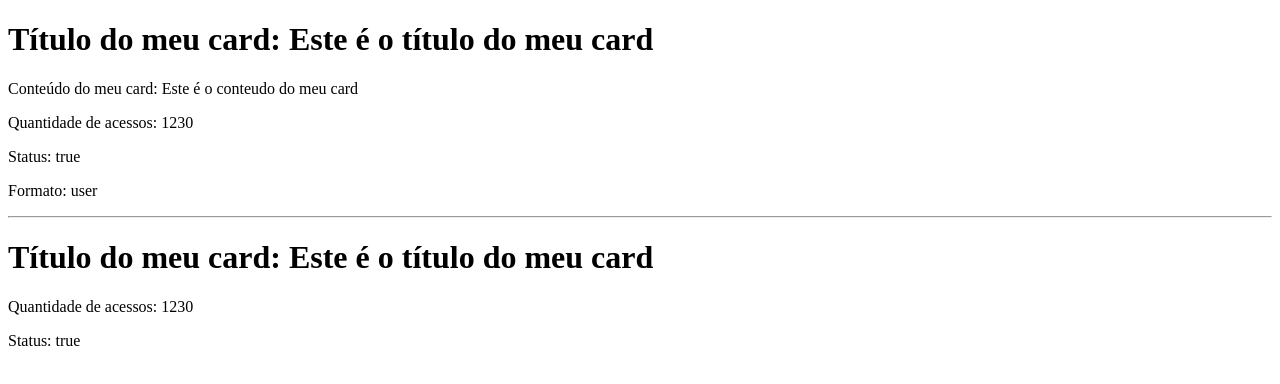
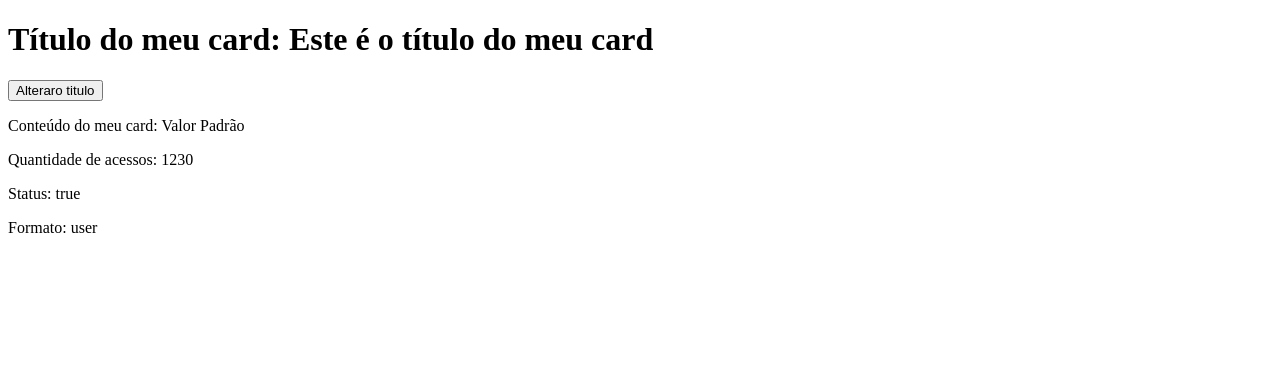
Before and after one commit to Purgato96/Vuejs, a Vue app: page / in a window 1280 px wide. Shown: the top 384 px of the page. Built offline with nearby package versions, Linux system fonts and the light colour scheme.

Commit message:
Recursos avançados Emit

```diff
--- a/src/App.vue
+++ b/src/App.vue
@@ -1,55 +1,26 @@
 <template>
-<!--
-<Vif />
-<VSHOW />
-<VTEXT />
-<VHTML />
-<VFOR />
-<VSLOT />
-<CARD>
-<template #header>
-<h1>Cabeçalho do meu card</h1>
-</template>
-<template #title>
-<h2>Título do meu card</h2>
-</template>
-<template #content>
-<p>aqui está o conteúdo do meu card</p>
-</template>
-</CARD>
-<VPRE />
-<VCLOAK />
-<VONCE />
-<VMEMO />
-<Composition/>
-<Options />
--->
-<CompositionCard
-  title="Este é o título do meu card"
-  :body="'Este é o conteudo do meu card'"
-  :access="1230"
-  :status="true"
-  format="user"
-/>
+  <CompositionCard
+    :title="card.title"
+    :access="card.access"
+    :status="card.status"
+    :format="card.format"
+    @updateTitle="changeTitle"
+  />
+
 </template>
 
 <script setup>
-/*
-import Vif from '@/components/Directives/VIF.vue'
-import VSHOW from '@/components/Directives/VSHOW.vue'
-import VTEXT from '@/components/Directives/VTEXT.vue'
-import VHTML from '@/components/Directives/VHTML.vue'
-import VFOR from '@/components/Directives/VFOR.vue'
-import VSLOT from '@/components/Directives/VSLOT.vue'
-import CARD from '@/components/Directives/CARD.vue'
-import VPRE from '@/components/Directives/VPRE.vue'
-import VCLOAK from '@/components/Directives/VCLOAK.vue'
-import VONCE from '@/components/Directives/VONCE.vue'
-import VMEMO from '@/components/Directives/VMEMO.vue'
-import Composition from '@/components/Register/Composition.vue'
-import Options from '@/components/Register/Options.vue'
-*/
+import CompositionCard from '@/components/Props/CompositionCard.vue'
+import { reactive } from 'vue'
+const card = reactive({
+  title: 'Este é o título do meu card',
+  access: 1230,
+  status: true,
+  format: 'user'
+})
 
-import CompositionCard from '@/components/Props/CompositionCard.vue'
-
+const changeTitle = (data) => {
+  //card.title = 'Novo título'
+  card.title = data
+}
 </script>
--- a/src/components/Props/CompositionCard.vue
+++ b/src/components/Props/CompositionCard.vue
@@ -1,48 +1,17 @@
 <template>
   <h1>Título do meu card: {{props.title}}</h1>
+  <button @click.prevent="emitEventForUpdateTitle">Alteraro titulo</button>
   <p>Conteúdo do meu card: {{props.body}}</p>
   <p>Quantidade de acessos: {{props.access}}</p>
   <p>Status: {{props.status}}</p>
   <p>Formato: {{props.format}}</p>
-  <hr>
-  <CoursesCard :title="props.title" :status="props.status" :access="props.access" />
-</template>
+ </template>
 <script setup>
+const emit = defineEmits(['updateTitle'])
 
-// const props = defineProps([
-//   'title',
-//   'body',
-//   'access',
-//   'status'
-// ])
-//
-// const props = defineProps({
-//   title: String,
-//   body: String,
-//   access: Number,
-//   status: Boolean,
-// })
-//
-// const props = defineProps({
-//   title: {
-//     type: String,
-//     required: true,
-//   },
-//   body: {
-//     type: String,
-//     default: 'Valor Padrão',
-//   },
-//   access: {
-//     type: Number || String,
-//     default: 0,
-//   },
-//   status: {
-//     type: Boolean,
-//     required: true,
-//   },
-// })
-
-import CoursesCard from '@/components/Props/CoursesCard.vue'
+const emitEventForUpdateTitle = () => {
+  emit('updateTitle', 'O Purga é foda demais!')
+}
 
 const props = defineProps({
   title: {
```
